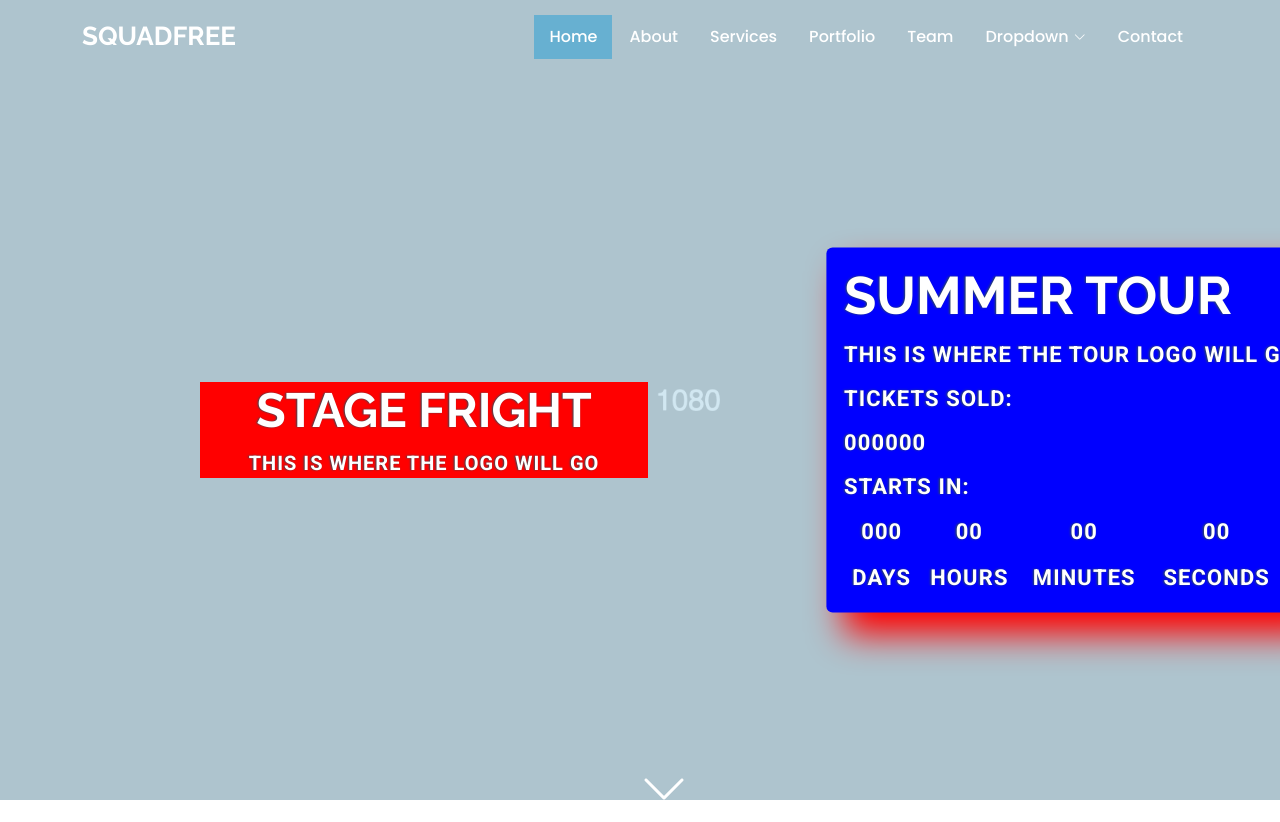
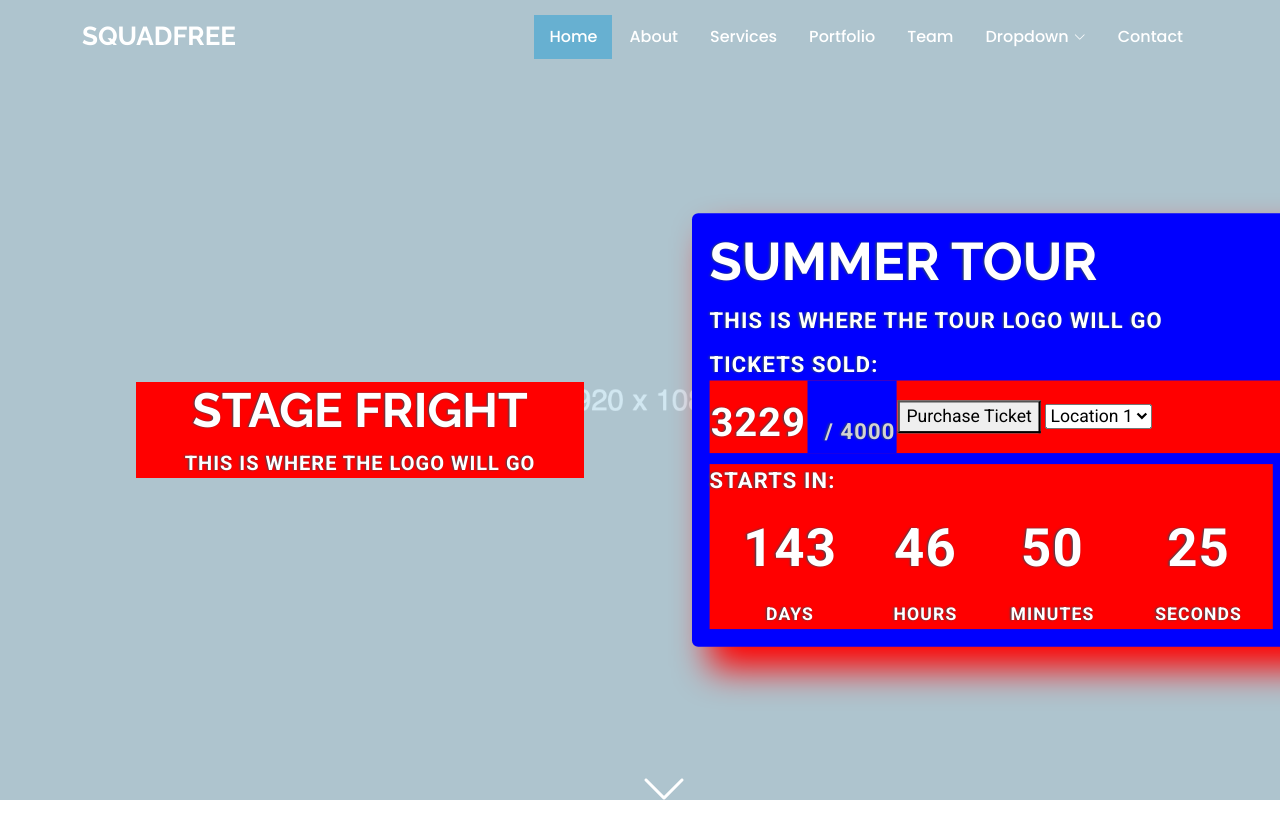
Before and after one commit to Stage-Fright-Project/Stage-Fright-Website, a plain HTML site: page index.html in a window 1280 px wide. Shown: the top 822 px of the page. Drawn offline with Linux system fonts and the light colour scheme.

Commit message:
Added more to the "Summer Tour" Panel

```diff
--- /dev/null
+++ b/assets/css/custom.css
@@ -0,0 +1,111 @@
+/*--------------------------------------------------------------
+# Custom CSS Classes
+--------------------------------------------------------------*/
+
+.hidden {
+    opacity: 0 !important;
+    animation: none !important;
+}
+
+.logo-container {
+    background-color: red;
+    width: 35%;
+  }
+
+  .tour-banner {
+    background-color: blue;
+    overflow: hidden;
+    width: 0;
+    margin: 0;
+    padding: 1rem;
+    opacity: 0;
+
+    text-wrap: nowrap;
+
+    animation:  tour-banner-open 2.75s ease-in-out 2s 1 forwards,
+                tour-banner-fade-in 2.75s ease-out 2s 1 forwards,
+                tour-banner-transforms 2.75s ease-out 2s 1 forwards,
+                tour-banner-styling 2.75s ease-out 2s 1 forwards;
+
+    border-radius: 0.35rem;
+  }
+
+  @keyframes tour-banner-open {
+    from {
+      width: 0;
+    }
+    to {
+      /* width: 27rem; */
+      width: 35rem;
+    }
+  }
+
+  @keyframes tour-banner-fade-in {
+    from {
+      opacity: 0;
+    }
+    15% {
+      opacity: 0;
+    }
+    75% {
+      opacity: 1;
+    }
+    to {
+      opacity: 1;
+    }
+  }
+
+  @keyframes tour-banner-transforms {
+    from {
+      transform: scale(0.9) translateY(3rem);
+    }
+    to {
+      transform: scale(1.1);
+    }
+  }
+
+  @keyframes tour-banner-styling {
+    from {
+      box-shadow: none;
+    }
+    to {
+      box-shadow: 1rem 1.25rem 2rem red;
+    }
+  }
+
+  .main-countdown-container {
+    margin-right: 1rem;
+    background-color: red;
+  }
+
+  .countdown-container {
+    text-align: center;
+    width: 100%;
+  }
+
+  .countdown-number {
+    font-size: 3rem !important;
+    color: red;
+  }
+
+  .countdown-text {
+    font-size: 1rem !important;
+  }
+
+  .tickets-container {
+    background-color: red;
+  }
+
+  .maximum-tickets-td {
+    padding-left: 1rem;
+    background-color: blue;
+    padding-top: 1rem;
+
+    p {
+        color: lightgray;
+    }
+  }
+
+  #tickets {
+    font-size: 2.25rem !important;
+  }
--- a/assets/css/main.css
+++ b/assets/css/main.css
@@ -1740,86 +1740,3 @@ section,
 .starter-section {
   /* Add your styles here */
 }
-
-/*--------------------------------------------------------------
-# Custom CSS Classes
---------------------------------------------------------------*/
-
-.logo-container {
-  background-color: red;
-  width: 35%;
-}
-
-.tour-banner {
-  background-color: blue;
-  overflow: hidden;
-  width: 0;
-  margin: 0;
-  padding: 1rem;
-  opacity: 0;
-
-  text-wrap: nowrap;
-
-  animation:  tour-banner-open 2.15s ease-in-out 2s 1 forwards,
-              tour-banner-fade-in 2.15s ease-out 2s 1 forwards,
-              tour-banner-transforms 2.15s ease-out 2s 1 forwards,
-              tour-banner-styling 2.15s ease-out 2s 1 forwards;
-
-  border-radius: 0.35rem;
-}
-
-@keyframes tour-banner-open {
-  from {
-    width: 0;
-  }
-  to {
-    width: 27rem;
-  }
-}
-
-@keyframes tour-banner-fade-in {
-  from {
-    opacity: 0;
-  }
-  15% {
-    opacity: 0;
-  }
-  75% {
-    opacity: 1;
-  }
-  to {
-    opacity: 1;
-  }
-}
-
-@keyframes tour-banner-transforms {
-  from {
-    transform: scale(0.9) translateY(3rem);
-  }
-  to {
-    transform: scale(1.1);
-  }
-}
-
-@keyframes tour-banner-styling {
-  from {
-    box-shadow: none;
-  }
-  to {
-    box-shadow: 1rem 1.25rem 2rem red;
-  }
-}
-
-.countdown-container {
-  text-align: center;
-  width: 100%;
-}
-
-.countdown-number {
-  font-size: 3rem;
-  color: red;
-}
-
-.countdown-text {
-  font-size: 0.3rem;
-}
--- /dev/null
+++ b/assets/js/custom.js
@@ -0,0 +1,87 @@
+/*--------------------------------------------------------------
+# Init
+--------------------------------------------------------------*/
+
+// function addClass(objs, cls) {
+//     array.forEach(objs => {
+//         objs.classList.add(cls);
+//     });
+// }
+
+// addClass(document.getElementsByClassName("countdown-number-f"), countdown-number);
+
+/*--------------------------------------------------------------
+# Summer Tour Countdown
+--------------------------------------------------------------*/
+
+let second = Math.max(5, Math.max(Math.round(Math.random() * 30), Math.round(Math.random() * 59)));
+let minute = Math.max(5, Math.max(Math.round(Math.random() * 45), Math.round(Math.random() * 59)));
+let hour = Math.max(5, Math.max(Math.round(Math.random() * 30), Math.round(Math.random() * 59)));
+let day = Math.max(143, Math.max(Math.round(Math.random() * 70), Math.round(Math.random() * 200)));
+
+let secobj = document.getElementById("second");
+let minobj = document.getElementById("minute");
+let hourobj = document.getElementById("hour");
+let dayobj = document.getElementById("day");
+
+secobj.innerHTML = second;
+minobj.innerHTML = minute;
+hourobj.innerHTML = hour;
+dayobj.innerHTML = day;
+
+function lower() {
+    if (second != 0) {
+        second -= 1;
+
+        secobj.innerHTML = second;
+    } else if (minute != 0) {
+        second = 59;
+        minute -= 1;
+
+        secobj.innerHTML = second;
+        minobj.innerHTML = minute;
+    } else {
+        second = 59;
+        minute = 59;
+        hour -= 1;
+    }
+}
+
+setInterval(lower, 1000);
+
+/*--------------------------------------------------------------
+# Summer Tour Tickets Sold
+--------------------------------------------------------------*/
+
+// Constants
+
+let maximumTickets = 4000;
+
+let firstTickInt = 1000;
+let secondTickInt = 750;
+
+// -----------
+
+let ticketsSold = Math.max(957, Math.max(Math.round(Math.random() * 999), Math.round(Math.random() * maximumTickets)));
+
+let tickobj = document.getElementById("tickets");
+let maxtickobj = document.getElementById("maximum-tickets")
+
+tickobj.innerHTML = ticketsSold;
+maxtickobj.innerHTML = "/ " + maximumTickets;
+
+function updateTickets(max) {
+    ticketsSold += Math.max(1, Math.max(Math.round(Math.random() * 3), Math.round(Math.random() * max)));
+
+    if (ticketsSold <= maximumTickets) {
+        tickobj.innerHTML = ticketsSold;
+    } else {
+        tickobj.innerHTML = "Sold Out";
+        tickobj.classList.add("sold-out")
+        maxtickobj.classList.add("hidden")
+        // maxtickobj.innerHTML = "See you again next year!"
+    }
+}
+
+setInterval(function () {updateTickets(40)}, firstTickInt);
+setInterval(function () {updateTickets(10)}, secondTickInt);
--- a/index.html
+++ b/index.html
@@ -26,6 +26,7 @@
 
   <!-- Main CSS File -->
   <link href="assets/css/main.css" rel="stylesheet">
+  <link href="assets/css/custom.css" rel="stylesheet">
 
   <!-- =======================================================
   * Template Name: Squadfree
@@ -95,19 +96,31 @@
         <p>This is where the tour logo will go</p>
         <div>
           <p>Tickets Sold:</p>
-          <p>000000</p>
+          <div class="tickets-container">
+            <table>
+              <td><p id="tickets">000000</p></td>
+              <td class="maximum-tickets-td"><p id="maximum-tickets">/ max</p></td>
+              <td>
+                    <button>Purchase Ticket</button>
+                    <select name="" id="">
+                      <option value="">Location 1</option>
+                      <option value="">Location 2</option>
+                      <option value="">Location 3</option>
+                      <option value="">Location 4</option>
+                      <option value="">Location 5</option>
+                    </select>
+              </td>
+            </table>
+          </div>
         </div>
-        <div>
+        <div class="main-countdown-container">
           <p>Starts in:</p>
           <table class="countdown-container">
             <tr class="countdown-number-row">
-              <td><p class="countdown-number">000</p></td>
-
-              <td><p class="countdown-number">00</p></td>
-
-              <td><p class="countdown-number">00</p></td>
-
-              <td><p class="countdown-number">00</p></td>
+              <td><p class="countdown-number day" id="day">000</p></td>
+              <td><p class="countdown-number hour" id="hour">00</p></td>
+              <td><p class="countdown-number minute" id="minute">00</p></td>
+              <td><p class="countdown-number second" id="second">00</p></td>
             </tr>
 
             <tr class="countdown-text-row">
@@ -947,6 +960,7 @@
 
   <!-- Main JS File -->
   <script src="assets/js/main.js"></script>
+  <script src="assets/js/custom.js"></script>
 
 </body>
 
```
